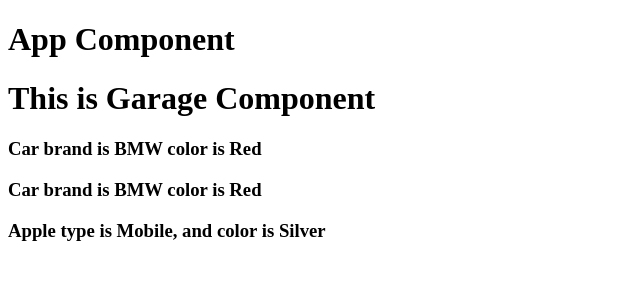
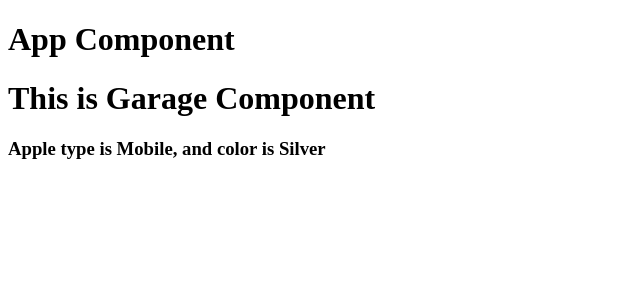
Before and after one commit to panneerselvam999/React-tutorial, a React (Create React App) app in the folder app/: page / in a window 1280 px wide. Shown: the top 300 px of the page, without its empty margins (0-640 px from the left). Built offline with nearby package versions, Linux system fonts and the light colour scheme.

Commit message:
conditional rendering

```diff
--- a/app/src/Component/Garage.js
+++ b/app/src/Component/Garage.js
@@ -3,15 +3,16 @@ import Apple from "./Apple";
 
 
 // const bmw = "BMW"
-const CarInfo = { brand: "BMW", color: "Red" }
+// const CarInfo = { brand: "BMW", color: "Red" }
+const CarInfo = {}
 const AppleInfo = { type: "Mobile", color: "Silver" }
 
 function Garage() {
     return (
         <div>
             <h1>This is Garage Component</h1>
-            {/* <Car brand={bmw} color="Black" /> */}
-            <Car CarInfoBMW={CarInfo} />
+            {CarInfo.brand !== undefined && CarInfo.color !== undefined ?
+                <Car CarInfoBMW={CarInfo} /> : null}
             <Apple AInfo={AppleInfo} />
         </div>
     )
```
